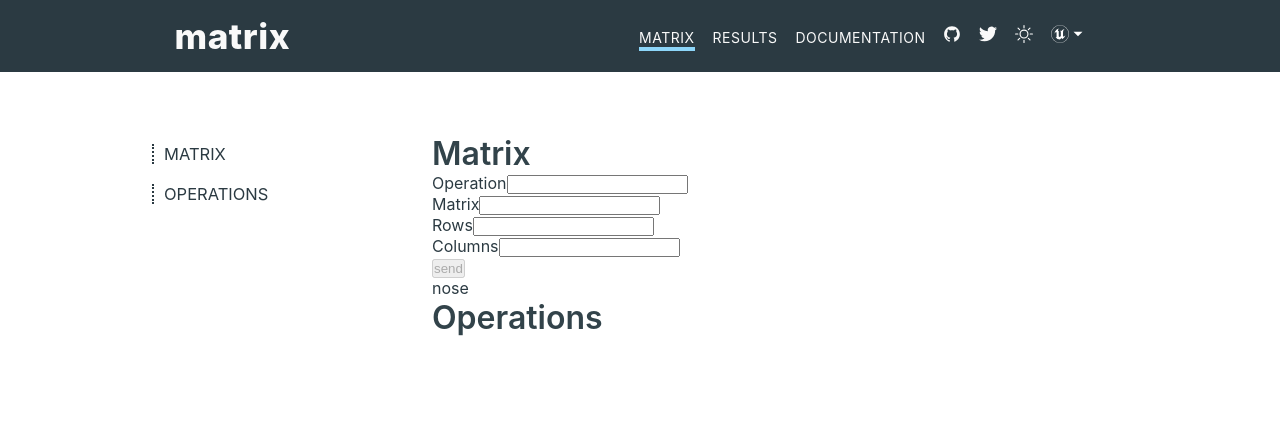
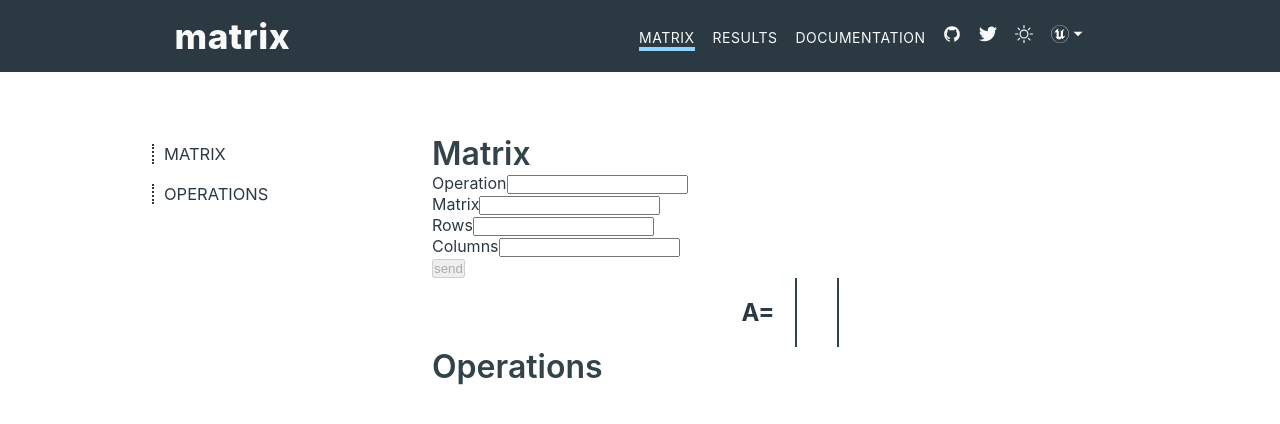
Before and after one commit to diegotenjo961/matrix-operations, a React (Create React App) app: page / in a window 1280 px wide. Shown: the top 424 px of the page. Built offline with nearby package versions, Linux system fonts and the light colour scheme.

Commit message:
Add matrix connect with form

```diff
--- /dev/null
+++ b/src/assets/styles/components/Matrix.css
@@ -0,0 +1,23 @@
+.matrix {
+    display: flex;
+    justify-content: center;
+    transition: .25s all;
+}
+
+.matrix__name {
+    padding: 20px;
+    font-size: 1.5rem;
+}
+
+.matrix__grid {
+    padding: 0 10px;
+    display: grid;
+    border-right: 2px solid #32434a;
+    border-left: 2px solid #32434a;
+}
+
+.matrix__grid-el {
+    display: flex;
+    justify-content: center;
+    padding: 10px;
+}
--- a/src/components/FormMatrix.jsx
+++ b/src/components/FormMatrix.jsx
@@ -1,4 +1,4 @@
-import React from 'react';
+import React, { useState } from 'react';
 
 import { useDispatch } from "react-redux";
 import { useSelector } from "react-redux";
@@ -8,11 +8,21 @@ import { setMatrix2, selectMatrix2 } from "../reducers/matrix2"
 
 const FormMatrix = (props) => {
     const { id } = props;
+    const [ regMatrix, setRegMatrix ] = useState(false);
 
     const dispatch = useDispatch();
     const matrix = useSelector(id === "1" ? selectMatrix1 : selectMatrix2);
 
     const handleChange = (e) => {
+        if(e.target.name === "matrix"){
+            const pattern = new RegExp(/^[0-9\s]+$/g);
+            const test = pattern.test(e.target.value);
+            setRegMatrix(false);
+            if(!test){
+                setRegMatrix(true);
+            }
+        }
+
         dispatch(id === "1" ?
             setMatrix1({
                 ...matrix,
@@ -31,6 +41,7 @@ const FormMatrix = (props) => {
                 <input id={`matrix-${id}`} name="matrix" className="feed__form-input"
                     onChange={handleChange}
                 />
+                {regMatrix && <p className="text-danger">Just receive numbers and space</p>}
             </div>
             <div>
                 <label htmlFor={`rows-${id}`}>Rows</label>
@@ -40,7 +51,7 @@ const FormMatrix = (props) => {
             </div>
             <div>
                 <label htmlFor={`column-${id}`}>Columns</label>
-                <input id={`column-${id}`} name="column" className="feed__form-input" type="number"
+                <input id={`column-${id}`} name="columns" className="feed__form-input" type="number"
                     onChange={handleChange}
                 />
             </div>
--- a/src/components/Matrix.jsx
+++ b/src/components/Matrix.jsx
@@ -1,19 +1,27 @@
 import React from "react";
-// import styled from 'styled-components';
 import { useSelector } from "react-redux";
 import { selectMatrix1 } from "../reducers/matrix1"
-import { selectMatrix2 } from "../reducers/matrix2"
+import { selectMatrix2 } from "../reducers/matrix2";
+
+import '../assets/styles/components/Matrix.css';
 
 const Matrix = (props) => {
     const { id } = props;
     const matrix = useSelector(id === "1" ? selectMatrix1 : selectMatrix2);
-    console.log(matrix)
+    const arrayMatrix = matrix.matrix.split(" ");
+    console.log(matrix);
 
     return(
-        // <Container>
-        //         nose
-        // </Container>
-        <div>nose</div>
+        <div className="matrix">
+            <strong className="matrix__name">{matrix.name.toUpperCase()}=</strong>
+            <div className="matrix__grid"
+                style={{gridTemplateColumns: `repeat(${matrix.columns}, minmax(0, 1fr))`}}>
+                {arrayMatrix.map((el, n) => (
+                    <span key={n}
+                        className="matrix__grid-el">{el}</span>
+                ))}
+            </div>
+        </div>
     )
 }
 
--- a/src/reducers/matrix1.js
+++ b/src/reducers/matrix1.js
@@ -4,7 +4,8 @@ const initialState = {
     matrix1: {
         matrix: "",
         rows: "",
-        column: "",
+        columns: "",
+        name: "a",
     }
 }
 
--- a/src/reducers/matrix2.js
+++ b/src/reducers/matrix2.js
@@ -4,7 +4,8 @@ const initialState = {
     matrix2: {
         matrix: "",
         rows: "",
-        column: "",
+        columns: "",
+        name: "b",
     }
 }
 
```
